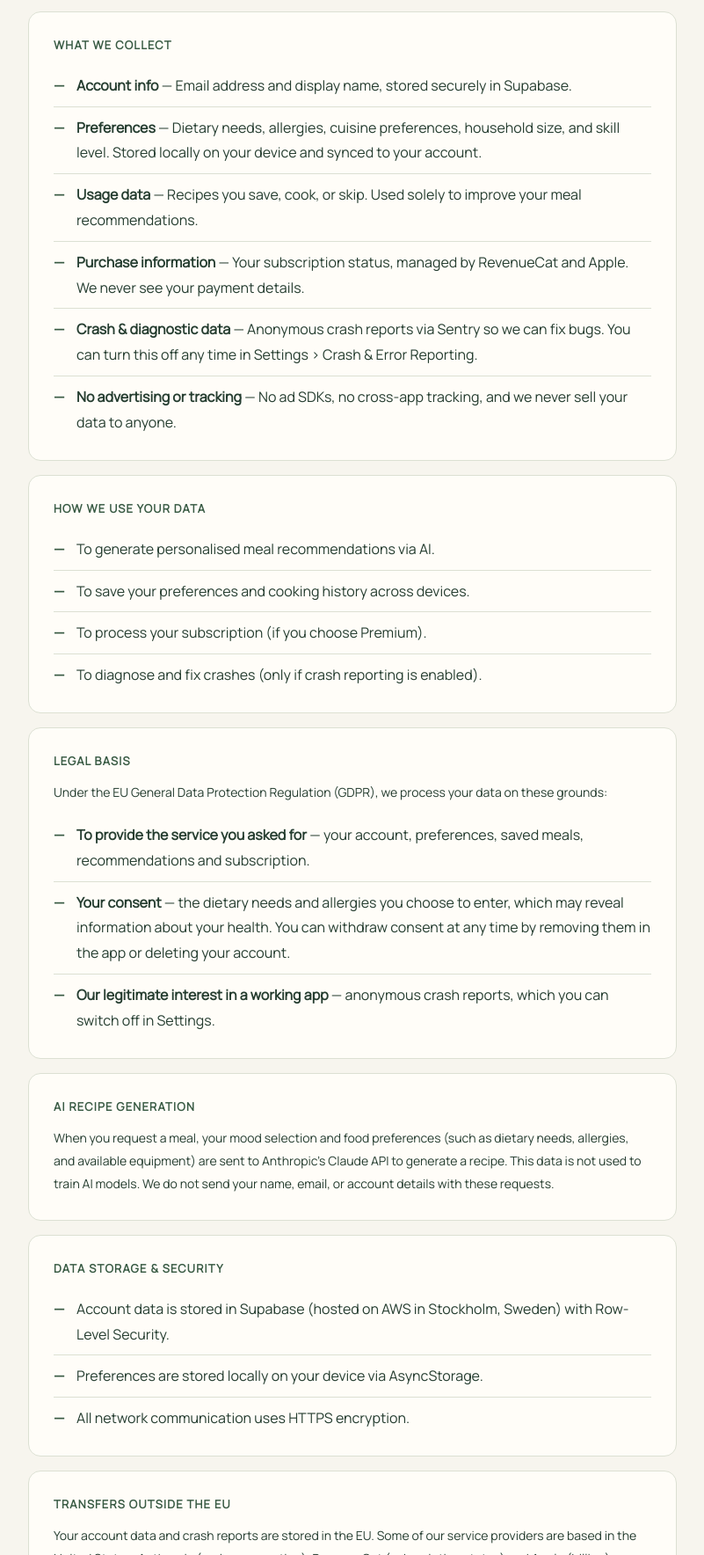
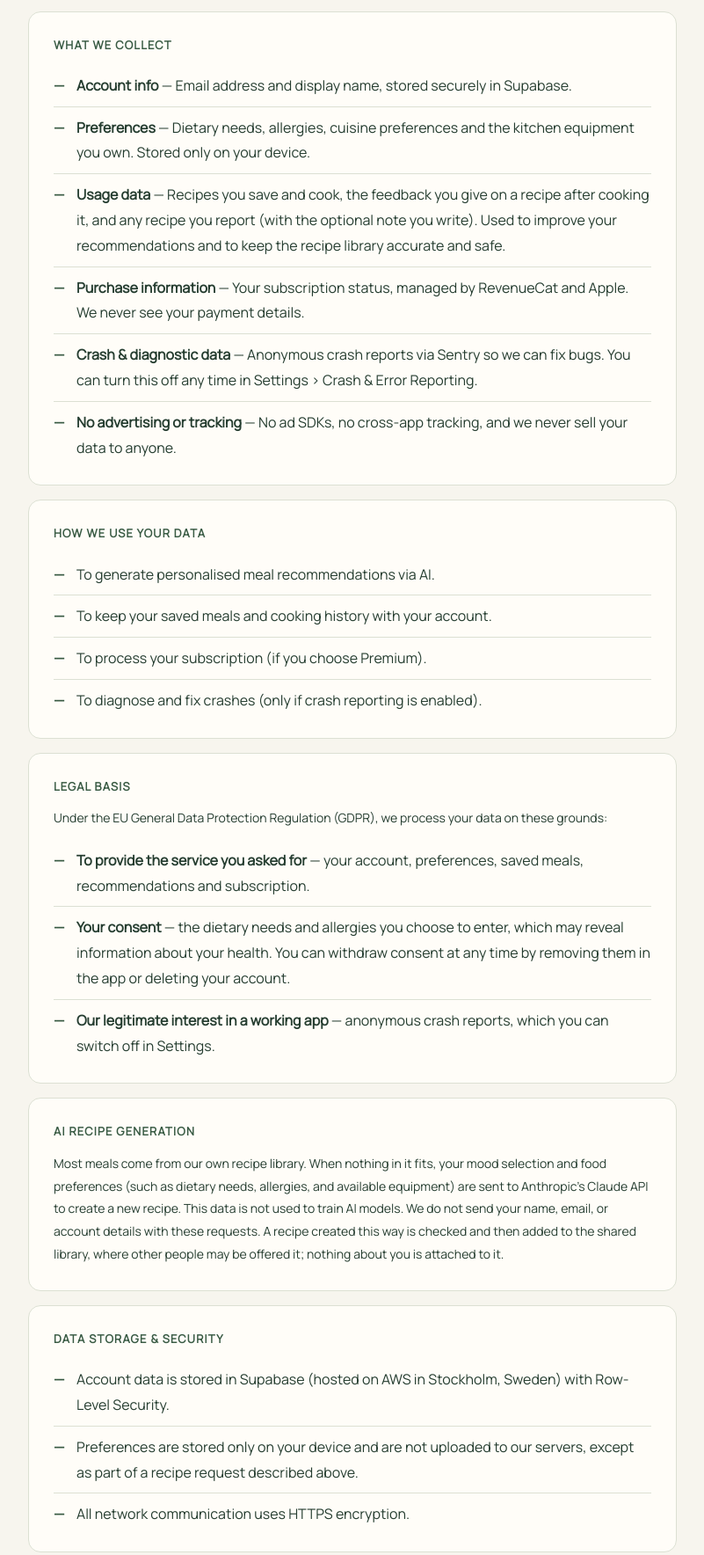
Before and after one commit to amoghvedanth-byte/mood2meal-site, a plain HTML site: page privacy.html in a window 1280 px wide. Shown: the part 568-2336 px from the top of the page at 88% size, without its empty margins (239-1040 px from the left). Drawn offline with Linux system fonts and the light colour scheme.

Commit message:
Privacy: preferences stay on the device; describe AI recipe sharing, reports and feedback; sitemap uses clean URLs; add robots.txt
Co-Authored-By: Claude Opus 5.5 <noreply@anthropic.com>

```diff
--- a/privacy.html
+++ b/privacy.html
@@ -54,8 +54,8 @@
         <h2>What We Collect</h2>
         <ul>
           <li><strong>Account info</strong> — Email address and display name, stored securely in Supabase.</li>
-          <li><strong>Preferences</strong> — Dietary needs, allergies, cuisine preferences, household size, and skill level. Stored locally on your device and synced to your account.</li>
-          <li><strong>Usage data</strong> — Recipes you save, cook, or skip. Used solely to improve your meal recommendations.</li>
+          <li><strong>Preferences</strong> — Dietary needs, allergies, cuisine preferences and the kitchen equipment you own. Stored only on your device.</li>
+          <li><strong>Usage data</strong> — Recipes you save and cook, the feedback you give on a recipe after cooking it, and any recipe you report (with the optional note you write). Used to improve your recommendations and to keep the recipe library accurate and safe.</li>
           <li><strong>Purchase information</strong> — Your subscription status, managed by RevenueCat and Apple. We never see your payment details.</li>
           <li><strong>Crash &amp; diagnostic data</strong> — Anonymous crash reports via Sentry so we can fix bugs. You can turn this off any time in Settings › Crash &amp; Error Reporting.</li>
           <li><strong>No advertising or tracking</strong> — No ad SDKs, no cross-app tracking, and we never sell your data to anyone.</li>
@@ -66,7 +66,7 @@
         <h2>How We Use Your Data</h2>
         <ul>
           <li>To generate personalised meal recommendations via AI.</li>
-          <li>To save your preferences and cooking history across devices.</li>
+          <li>To keep your saved meals and cooking history with your account.</li>
           <li>To process your subscription (if you choose Premium).</li>
           <li>To diagnose and fix crashes (only if crash reporting is enabled).</li>
         </ul>
@@ -85,10 +85,13 @@
       <div class="card">
         <h2>AI Recipe Generation</h2>
         <p>
-          When you request a meal, your mood selection and food preferences (such as dietary
-          needs, allergies, and available equipment) are sent to Anthropic's Claude API to
-          generate a recipe. This data is not used to train AI models. We do not send your
-          name, email, or account details with these requests.
+          Most meals come from our own recipe library. When nothing in it fits, your mood
+          selection and food preferences (such as dietary needs, allergies, and available
+          equipment) are sent to Anthropic's Claude API to create a new recipe. This data is
+          not used to train AI models. We do not send your name, email, or account details
+          with these requests. A recipe created this way is checked and then added to the
+          shared library, where other people may be offered it; nothing about you is attached
+          to it.
         </p>
       </div>
 
@@ -96,7 +99,7 @@
         <h2>Data Storage &amp; Security</h2>
         <ul>
           <li>Account data is stored in Supabase (hosted on AWS in Stockholm, Sweden) with Row-Level Security.</li>
-          <li>Preferences are stored locally on your device via AsyncStorage.</li>
+          <li>Preferences are stored only on your device and are not uploaded to our servers, except as part of a recipe request described above.</li>
           <li>All network communication uses HTTPS encryption.</li>
         </ul>
       </div>
@@ -115,7 +118,7 @@
       <div class="card">
         <h2>How Long We Keep Data</h2>
         <ul>
-          <li>Account data, preferences and history are kept until you delete your account, and are then removed.</li>
+          <li>Account data, saved meals and history are kept until you delete your account, and are then removed. Preferences stay on your device until you change them, delete your account or delete the app.</li>
           <li>Anonymous crash reports are kept for no longer than 90 days.</li>
           <li>Requests sent for AI recipe generation contain no account details and are not kept by us.</li>
         </ul>
@@ -141,7 +144,7 @@
           <li>Anthropic Claude — AI recipe generation (prompts are not used for model training)</li>
           <li>RevenueCat — subscription management &amp; receipt validation</li>
           <li>Sentry — crash &amp; error reporting (optional, can be disabled in Settings)</li>
-          <li>Apple App Store — subscription billing</li>
+          <li>Apple — subscription billing and Sign in with Apple</li>
         </ul>
       </div>
 
```
Also changed, not shown: sitemap.xml (+4 -4 lines), support.html (+1 -1 lines), robots.txt (added).
